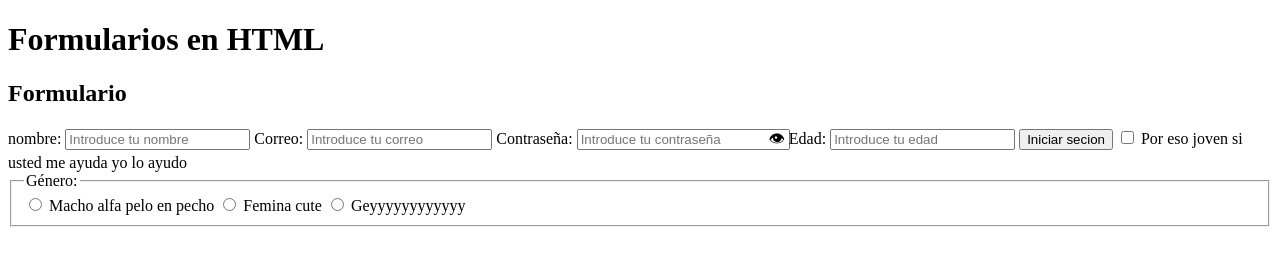
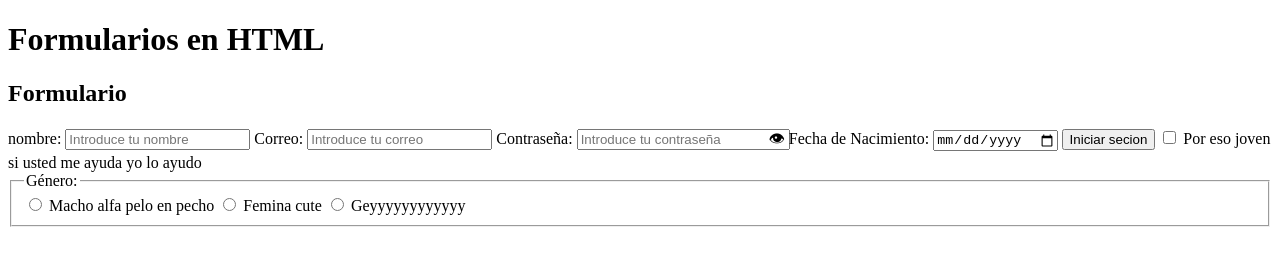
Before and after one commit to SkyTotix/Clase-de-Dise-o-Web, a plain HTML site: page index.html in a window 1280 px wide. Drawn offline with Linux system fonts and the light colour scheme.

Commit message:
Sin comentarios again

```diff
--- a/index.html
+++ b/index.html
@@ -25,8 +25,8 @@
                 <label for="Contraseña">Contraseña:</label>
                 <input type="password" name="Contraseña" id="Contraseña" required minlength="10" placeholder="Introduce tu contraseña" style="padding-right:30px">
                 <span onmousedown="document.getElementById('Contraseña').type='text'" onmouseup="document.getElementById('Contraseña').type='password'" onmouseleave="document.getElementById('Contraseña').type='password'" style="margin-left:-25px;cursor:pointer">👁</span>
-                <label for="Edad">Edad:</label>
-                <input type="number" name="Edad" id="Edad" required min="0" placeholder="Introduce tu edad">
+                <label for="FechaNacimiento">Fecha de Nacimiento:</label>
+                <input type="date" name="FechaNacimiento" id="FechaNacimiento" required>
                 <input type="submit" value="Iniciar secion">
                 <label for="terminos"></label>
                     <input type="checkbox" name="terminos" id="terminos" required>
```
